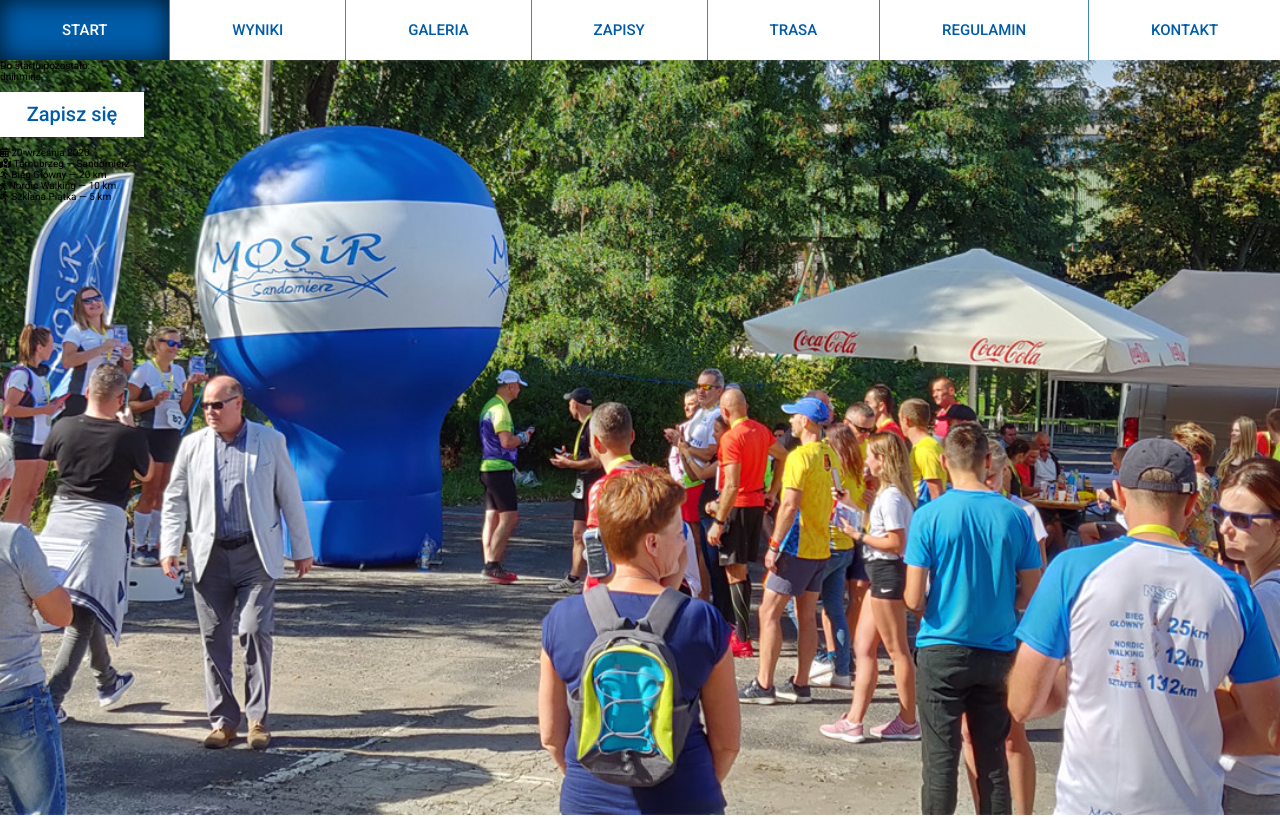
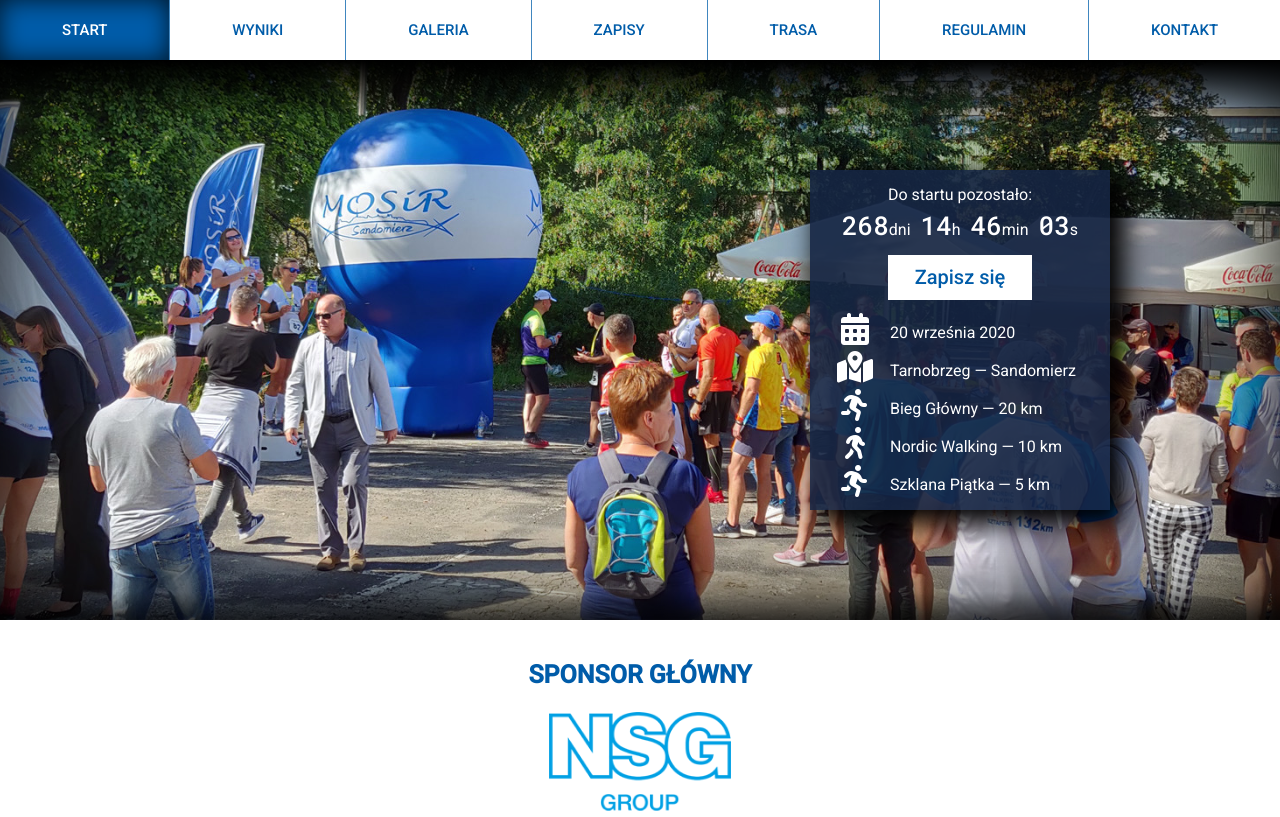
Before and after one commit to wiktor93/bieg-szklarski, a React (Create React App) app: page / in a window 1280 px wide. Shown: the top 817 px of the page. Built offline with nearby package versions, Linux system fonts and the light colour scheme.

Commit message:
Added counter, assets refactor

```diff
--- /dev/null
+++ b/src/assets/calculateTimeLeft.js
@@ -0,0 +1,25 @@
+const calculateTimeLeft = (finalDate = new Date()) => {
+  const timeLeft = Math.floor(
+    (finalDate.getTime() - new Date().getTime()) / 1000
+  );
+
+  let days = Math.floor(timeLeft / (60 * 60 * 24));
+  let hours = Math.floor((timeLeft / (60 * 60)) % 24);
+  let minutes = Math.floor((timeLeft / 60) % 60);
+  let seconds = Math.floor(timeLeft % 60);
+  if (timeLeft > 0) {
+    days = days < 10 ? `0${days}` : days;
+    hours = hours < 10 ? `0${hours}` : hours;
+    minutes = minutes < 10 ? `0${minutes}` : minutes;
+    seconds = seconds < 10 ? `0${seconds}` : seconds;
+  } else {
+    days = 0;
+    hours = 0;
+    minutes = 0;
+    seconds = 0;
+  }
+
+  return {days: days, hours: hours, minutes: minutes, seconds: seconds};
+};
+
+export default calculateTimeLeft;
--- a/src/assets/data.js
+++ b/src/assets/data.js
@@ -1,66 +1,6 @@
-import mosir_sandomierz from '../images/sponsors/mosir_sandomierz.jpg';
-import mosir_tarnobrzeg from '../images/sponsors/mosir_tbg.JPG';
-import dom_dziecka from '../images/sponsors/domdzieckawskopaniu.jpg';
-import bbl from '../images/sponsors/biegambolubie.jpg';
-import radio_leliwa from '../images/sponsors/radioleliwa.png';
-import itv_wisla from '../images/sponsors/itv_wisla.png';
-import nadwisla24 from '../images/sponsors/nadwisla24.png';
-import echodnia from '../images/sponsors/echodnia.jpg';
-import sandomierztv from '../images/sponsors/sandomierztv.png';
+export const currentYear = new Date().getUTCFullYear();
 
-export const partners = [
-  {
-    link: 'http://mosir.sandomierz.pl/',
-    img: mosir_sandomierz,
-    alt: 'MOSIR Sandomierz'
-  },
-  {
-    link: 'http://mosir.tarnobrzeg.pl/',
-    img: mosir_tarnobrzeg,
-    alt: 'MOSIR Tarnobrzeg'
-  },
-  {
-    link: 'https://www.facebook.com/domdziecka.skopanie/',
-    img: dom_dziecka,
-    alt: 'Dom dziecka w Skopaniu'
-  },
-  {
-    link:
-      'https://www.facebook.com/pages/category/Community/Biegam-Bo-Lubi%C4%99-Sandomierz-1898374857096842/',
-    img: bbl,
-    alt: 'Biegam Bo Lubię'
-  }
-];
-
-export const mediaPatrones = [
-  {
-    link: 'http://leliwa.pl/',
-    img: radio_leliwa,
-    alt: 'Radio Leliwa'
-  },
-  {
-    link: 'https://itvwisla.tv/',
-    img: itv_wisla,
-    alt: 'iTV WISŁA'
-  },
-  {
-    link: 'http://nadwisla24.pl/',
-    img: nadwisla24,
-    alt: 'Nad Wisłą 24'
-  },
-  {
-    link: 'https://echodnia.eu/',
-    img: echodnia,
-    alt: 'Echo Dnia'
-  },
-  {
-    link: 'https://www.sandomierztv.pl/',
-    img: sandomierztv,
-    alt: 'Sandomierz tv'
-  }
-];
-
-export const currentYear = new Date().getUTCFullYear();
+export const startDate = new Date('2020', '09', '20', '11');
 
 export const routes = [
   {name: 'Start', path: '/'},
@@ -71,3 +11,15 @@ export const routes = [
   {name: 'Regulamin', path: '/terms-and-conditions'},
   {name: 'Kontakt', path: '/contact'}
 ];
+
+export const bannerDetails = [
+  {name: 'date', info: '20 września 2020', icon: 'fas fa-calendar-alt'},
+  {
+    name: 'localization',
+    info: 'Tarnobrzeg — Sandomierz',
+    icon: 'fas fa-map-marked-alt'
+  },
+  {name: 'main_event', info: 'Bieg Główny — 20 km', icon: 'fas fa-running'},
+  {name: 'sub_event_1', info: 'Nordic Walking — 10 km', icon: 'fas fa-walking'},
+  {name: 'sub_event_2', info: 'Szklana Piątka — 5 km', icon: 'fas fa-running'}
+];
--- /dev/null
+++ b/src/assets/mediaPatrones.js
@@ -0,0 +1,35 @@
+import radio_leliwa from '../images/sponsors/radioleliwa.png';
+import itv_wisla from '../images/sponsors/itv_wisla.png';
+import nadwisla24 from '../images/sponsors/nadwisla24.png';
+import echodnia from '../images/sponsors/echodnia.jpg';
+import sandomierztv from '../images/sponsors/sandomierztv.png';
+
+const mediaPatrones = [
+  {
+    link: 'http://leliwa.pl/',
+    img: radio_leliwa,
+    alt: 'Radio Leliwa'
+  },
+  {
+    link: 'https://itvwisla.tv/',
+    img: itv_wisla,
+    alt: 'iTV WISŁA'
+  },
+  {
+    link: 'http://nadwisla24.pl/',
+    img: nadwisla24,
+    alt: 'Nad Wisłą 24'
+  },
+  {
+    link: 'https://echodnia.eu/',
+    img: echodnia,
+    alt: 'Echo Dnia'
+  },
+  {
+    link: 'https://www.sandomierztv.pl/',
+    img: sandomierztv,
+    alt: 'Sandomierz tv'
+  }
+];
+
+export default mediaPatrones;
--- /dev/null
+++ b/src/assets/partners.js
@@ -0,0 +1,30 @@
+import mosir_sandomierz from '../images/sponsors/mosir_sandomierz.jpg';
+import mosir_tarnobrzeg from '../images/sponsors/mosir_tbg.JPG';
+import dom_dziecka from '../images/sponsors/domdzieckawskopaniu.jpg';
+import bbl from '../images/sponsors/biegambolubie.jpg';
+
+const partners = [
+  {
+    link: 'http://mosir.sandomierz.pl/',
+    img: mosir_sandomierz,
+    alt: 'MOSIR Sandomierz'
+  },
+  {
+    link: 'http://mosir.tarnobrzeg.pl/',
+    img: mosir_tarnobrzeg,
+    alt: 'MOSIR Tarnobrzeg'
+  },
+  {
+    link: 'https://www.facebook.com/domdziecka.skopanie/',
+    img: dom_dziecka,
+    alt: 'Dom dziecka w Skopaniu'
+  },
+  {
+    link:
+      'https://www.facebook.com/pages/category/Community/Biegam-Bo-Lubi%C4%99-Sandomierz-1898374857096842/',
+    img: bbl,
+    alt: 'Biegam Bo Lubię'
+  }
+];
+
+export default partners;
--- a/src/components/atoms/Button.js
+++ b/src/components/atoms/Button.js
@@ -1,9 +1,16 @@
 import React from 'react';
+import {Link} from 'react-router-dom';
 
 import styles from './Button.module.scss';
 
-const Button = ({children}) => {
-  return <button className={styles.button}>{children}</button>;
+const Button = ({children, href}) => {
+  return href ? (
+    <Link to={href}>
+      <button className={styles.button}>{children}</button>
+    </Link>
+  ) : (
+    <button className={styles.button}>{children}</button>
+  );
 };
 
 export default Button;
--- a/src/components/heading/Heading.js
+++ b/src/components/heading/Heading.js
@@ -1,55 +1,12 @@
 import React from 'react';
 
-import Button from '../atoms/Button';
+import InfoBanner from './InfoBanner';
 import styles from './Heading.module.scss';
 
 const Heading = () => {
   return (
     <header className={styles.header}>
-      <section className="slider"> </section>
-
-      <div className="info">
-        <div className="counter">
-          <p>Do startu pozostało:</p>
-          <p>
-            <span className="time days"></span>dni
-            <span className="time hours"></span>h
-            <span className="time minutes"></span>
-            min
-            <span className="time seconds"></span>s
-          </p>
-          <a href="./registration.html">
-            <Button>Zapisz się</Button>
-          </a>
-        </div>
-        <ul className="details">
-          <li>
-            <p>
-              <i className="fas fa-calendar-alt"></i> 20 września 2020
-            </p>
-          </li>
-          <li>
-            <p>
-              <i className="fas fa-map-marked-alt"></i> Tarnobrzeg — Sandomierz
-            </p>
-          </li>
-          <li>
-            <p>
-              <i className="fas fa-running"></i> Bieg Główny — 20 km
-            </p>
-          </li>
-          <li>
-            <p>
-              <i className="fas fa-walking"></i> Nordic Walking — 10 km
-            </p>
-          </li>
-          <li>
-            <p>
-              <i className="fas fa-running"></i> Szklana Piątka — 5 km
-            </p>
-          </li>
-        </ul>
-      </div>
+      <InfoBanner />
     </header>
   );
 };
--- a/src/components/heading/Heading.module.scss
+++ b/src/components/heading/Heading.module.scss
@@ -7,15 +7,10 @@
   min-height: calc(100vh - var(--navHeight));
   background: url("../../images/img1.jpg") center no-repeat;
   background-size: cover;
-}
 
-.slider {
-  width: 100%;
-  height: 200px;
-}
-
-.slider:after {
+  &:after {
     position: absolute;
+    z-index: 1;
     top: 0;
     bottom: 0;
     content: '';
@@ -25,74 +20,17 @@
     box-shadow: inset 0px 0px 100px #000;
     background: linear-gradient(to bottom, rgba(0, 0, 0, 1) 0%, transparent 10%), linear-gradient(to top, rgba(0, 0, 0, 0.5) 0%, transparent 5%),
   }
-
-.slider img {
-  position: absolute;
-  top: 0;
-  left: 50%;
-  transform: translate(-50%, 0);
-  min-height: 100%;
-  min-width: 100%;
-}
-
-.info {
-  width: 300px;
-  padding: 10px 0;
-  position: absolute;
-  top: 50%;
-  left: 50%;
-  transform: translate(-50%, -50%);
-  background: rgba(21, 36, 66, 0.9);
-  box-shadow: 10px 10px 25px 5px #000;
-
-  text-align: center;
-  color: white;
-  font-size: 1.6rem;
-  line-height: 30px;
-}
-
-.info .counter .time {
-  padding-left: 10px;
-  font-family: 'Roboto Mono', monospace;
-  font-size: 26px;
-  font-weight: 500;
-}
-
-.info .counter .time:nth-child(1) {
-  padding-left: 0px;
-}
-
-.info .details {
-  margin: 0 auto;
-  width: 250px;
-  list-style: none;
-  text-align: left;
-  line-height: 30px;
-}
-
-.info .details i {
-  font-size: 3.2rem;
-  transform: translate(0, 10%);
-  text-align: center;
-  width: 40px;
-  margin-right: 10px;
 }
 
 @media (max-height: 400px) and (orientation:landscape) {
-  header {
+  .header {
     height: 400px;
     overflow: hidden;
-  }
-
-  .info {
-    top: 3%;
-    transform: translate(-50%, 0);
-    bottom: auto;
   }
 }
 
 @media (min-width: 768px) {
-  header {
+  .header {
     min-height: 400px;
     height: 70vh;
     max-height: 640px;
@@ -105,7 +43,4 @@
     background-size: cover;
   }
 
-  .info {
-    left: 75%
 }
-}
--- /dev/null
+++ b/src/components/heading/InfoBanner.js
@@ -0,0 +1,44 @@
+import React, {useState, useEffect} from 'react';
+
+import Button from '../atoms/Button';
+import styles from './InfoBanner.module.scss';
+import {bannerDetails, startDate} from '../../assets/data';
+import calculateTimeLeft from '../../assets/calculateTimeLeft';
+
+const InfoBanner = () => {
+  const [time, setTime] = useState(calculateTimeLeft(startDate));
+
+  useEffect(() => {
+    const interval = setInterval(() => {
+      setTime(calculateTimeLeft(startDate));
+    }, 1000);
+    return () => clearInterval(interval);
+  });
+
+  return (
+    <div className={styles.info}>
+      <div className={styles.time}>
+        <p>Do startu pozostało:</p>
+        <p>
+          <span>{time.days}</span>dni
+          <span>{time.hours}</span>h<span>{time.minutes}</span>min
+          <span>{time.seconds}</span>s
+        </p>
+        <Button href="./registration">Zapisz się</Button>
+      </div>
+
+      <ul className={styles.details}>
+        {bannerDetails.map((detail, i) => (
+          <li key={i}>
+            <p>
+              <i className={detail.icon}></i>
+              {detail.info}
+            </p>
+          </li>
+        ))}
+      </ul>
+    </div>
+  );
+};
+
+export default InfoBanner;
--- /dev/null
+++ b/src/components/heading/InfoBanner.module.scss
@@ -0,0 +1,56 @@
+.info {
+  width: 300px;
+  padding: 10px 0;
+  position: absolute;
+  z-index: 9; //must be higher than header
+  top: 50%;
+  left: 50%;
+  transform: translate(-50%, -50%);
+  text-align: center;
+  line-height: 30px;
+  font-size: 1.6rem;
+  color: white;
+  background: rgba(21, 36, 66, 0.9);
+  box-shadow: 10px 10px 25px 5px #000;
+
+  .time span {
+    padding-left: 10px;
+    font-size: 26px;
+    font-weight: 500;
+    font-family: 'Roboto Mono', monospace;
+
+    &:nth-of-type(1) {
+      padding-left: 0px;
+    }
+  }
+
+  .details {
+    margin: 0 auto;
+    width: 250px;
+    line-height: 30px;
+    list-style: none;
+    text-align: left;
+
+    i {
+      font-size: 3.2rem;
+      transform: translate(0, 10%);
+      text-align: center;
+      width: 40px;
+      margin-right: 15px;
+    }
+  }
+}
+
+@media (max-height: 400px) and (orientation:landscape) {
+  .info {
+    top: 3%;
+    transform: translate(-50%, 0);
+    bottom: auto;
+  }
+}
+
+@media (min-width: 992px) {
+  .info {
+    left: 75%
+  }
+}
--- a/src/components/sponsors/Sponsors.js
+++ b/src/components/sponsors/Sponsors.js
@@ -2,7 +2,8 @@
 import React from 'react';
 
 import styles from './Sponsors.module.scss';
-import {partners, mediaPatrones} from '../../assets/data';
+import partners from '../../assets/partners';
+import mediaPatrones from '../../assets/mediaPatrones';
 import nsg from '../../images/sponsors/NSG.png';
 
 const Sponsors = () => {
--- a/src/index.js
+++ b/src/index.js
@@ -1,6 +1,6 @@
 import React from 'react';
 import ReactDOM from 'react-dom';
 import App from './components/App';
-import './components/styles/global.css';
+import './styles/global.css';
 
 ReactDOM.render(<App />, document.getElementById('root'));
```
Also changed, not shown: src/styles/global.css (renamed from src/components/styles/global.css). Lines whose indentation alone changed are shown as unchanged.
